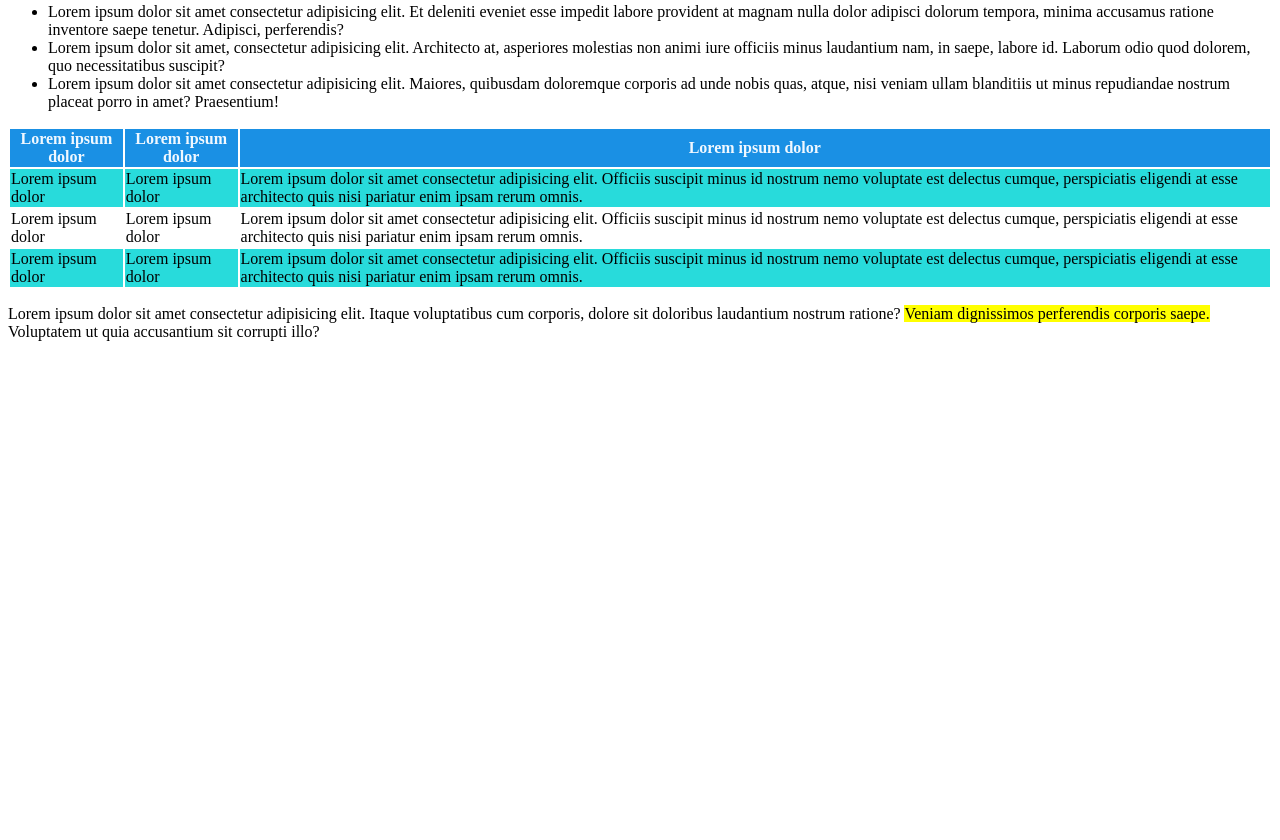
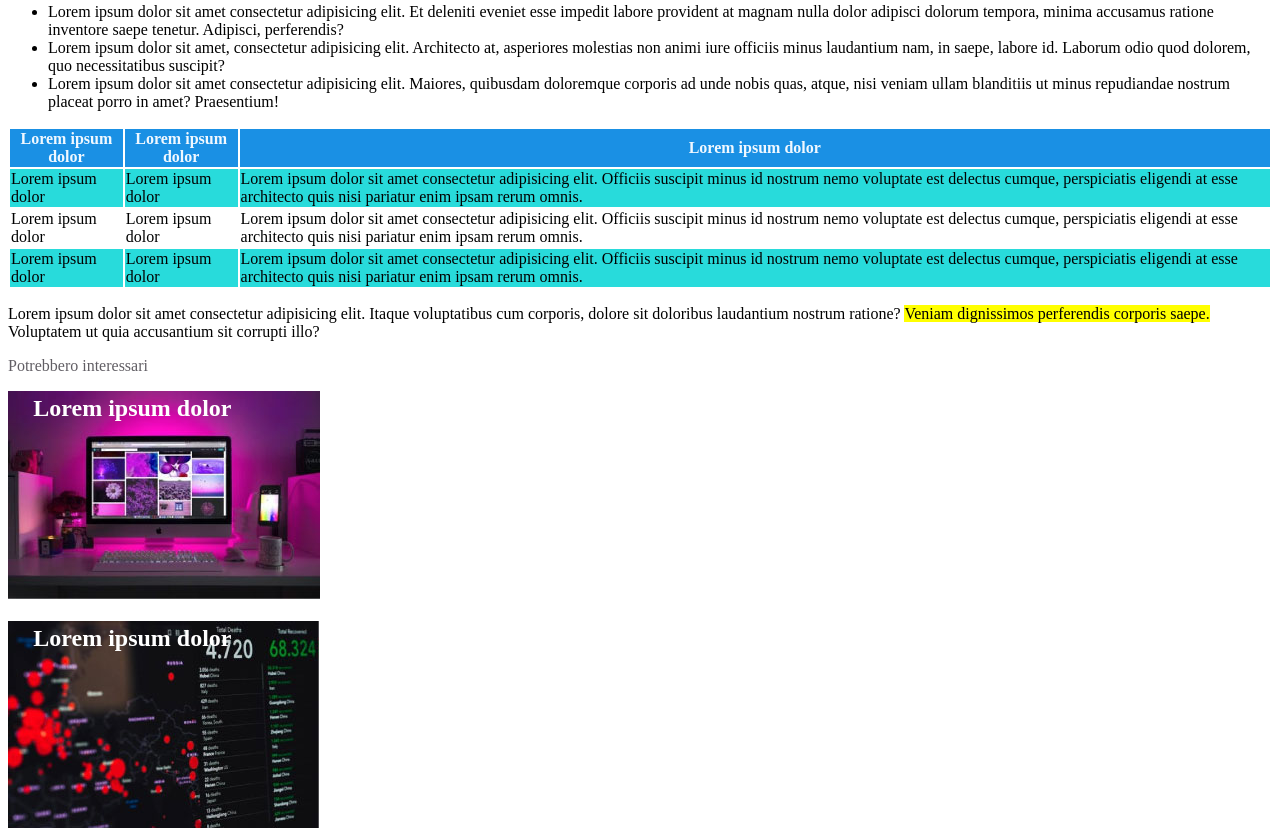
Before and after one commit to nicolasbernieri/html-css-booleaner, a plain HTML site: page index.html in a window 1280 px wide. Shown: the part 709-1549 px from the top of the page. Before the commit the page ends 1066 px from the top, so only its background shows below. Drawn offline with Linux system fonts and the light colour scheme.

Commit message:
feat: add final suggestion section

```diff
--- a/css/style.css
+++ b/css/style.css
@@ -1,35 +1,56 @@
-.logo{
+.logo {
     height: 40px;
 }
 
-.background{
+.background {
     background-color: rgb(0, 128, 255);
     height: 70px;
 }
 
-.grey-subtitle{
+.grey-subtitle {
     color: rgb(97, 94, 100);
 }
 
-.blue-subtitle{
+.blue-subtitle {
     color: rgb(0, 128, 255);
 }
-.credits{
-font-size: 10px;
+
+.credits {
+    font-size: 10px;
 }
 
-.highlighted-text{
+.highlighted-text {
     background-color: yellow;
 }
-.table-head{
+
+.table-head {
     background-color: rgb(26, 144, 228);
     color: aliceblue;
 }
 
-.first-line{
+.first-line {
     background-color: rgb(40, 219, 219);
 }
 
-.third-line{
+.third-line {
     background-color: rgb(40, 219, 219);
 }
+
+.suggestions {
+    color: rgb(97, 94, 100);
+}
+
+.image{
+    position: relative;
+}
+
+
+.text-image{
+    position: absolute;
+    top: 2%;
+    left: 2%;
+    color: rgb(255, 255, 255);
+    font-size: 24px;
+    font-weight: bold;
+
+}
--- a/index.html
+++ b/index.html
@@ -40,8 +40,10 @@
 
         <!-- paragraph and unordered list -->
         <section>
-            <p>Lorem ipsum, dolor sit amet consectetur adipisicing elit. <span class="highlighted-text">Voluptatibus aperiam incidunt nostrum impedit
-                rerum omnis,</span> iure eveniet quo cupiditate sit nam, ipsa quibusdam tempora at in optio recusandae!
+            <p>Lorem ipsum, dolor sit amet consectetur adipisicing elit. <span class="highlighted-text">Voluptatibus
+                    aperiam incidunt nostrum impedit
+                    rerum omnis,</span> iure eveniet quo cupiditate sit nam, ipsa quibusdam tempora at in optio
+                recusandae!
                 Laborum, aperiam.</p>
 
             <div>
@@ -75,23 +77,31 @@
                         <tr class="first-line">
                             <td>Lorem ipsum dolor</td>
                             <td>Lorem ipsum dolor</td>
-                        <td>Lorem ipsum dolor sit amet consectetur adipisicing elit. Officiis suscipit minus id nostrum nemo voluptate est delectus cumque, perspiciatis eligendi at esse architecto quis nisi pariatur enim ipsam rerum omnis.</td>
+                            <td>Lorem ipsum dolor sit amet consectetur adipisicing elit. Officiis suscipit minus id
+                                nostrum nemo voluptate est delectus cumque, perspiciatis eligendi at esse architecto
+                                quis nisi pariatur enim ipsam rerum omnis.</td>
                         </tr>
 
                         <tr>
                             <td>Lorem ipsum dolor</td>
                             <td>Lorem ipsum dolor</td>
-                        <td>Lorem ipsum dolor sit amet consectetur adipisicing elit. Officiis suscipit minus id nostrum nemo voluptate est delectus cumque, perspiciatis eligendi at esse architecto quis nisi pariatur enim ipsam rerum omnis.</td>
+                            <td>Lorem ipsum dolor sit amet consectetur adipisicing elit. Officiis suscipit minus id
+                                nostrum nemo voluptate est delectus cumque, perspiciatis eligendi at esse architecto
+                                quis nisi pariatur enim ipsam rerum omnis.</td>
                         </tr>
 
                         <tr class="third-line">
                             <td>Lorem ipsum dolor</td>
                             <td>Lorem ipsum dolor</td>
-                        <td>Lorem ipsum dolor sit amet consectetur adipisicing elit. Officiis suscipit minus id nostrum nemo voluptate est delectus cumque, perspiciatis eligendi at esse architecto quis nisi pariatur enim ipsam rerum omnis.</td>
+                            <td>Lorem ipsum dolor sit amet consectetur adipisicing elit. Officiis suscipit minus id
+                                nostrum nemo voluptate est delectus cumque, perspiciatis eligendi at esse architecto
+                                quis nisi pariatur enim ipsam rerum omnis.</td>
                         </tr>
                     </tbody>
                 </table>
-                <p>Lorem ipsum dolor sit amet consectetur adipisicing elit. Itaque voluptatibus cum corporis, dolore sit doloribus laudantium nostrum ratione? <span class="highlighted-text">Veniam dignissimos perferendis corporis saepe. </span> Voluptatem ut quia accusantium sit corrupti illo?</p>
+                <p>Lorem ipsum dolor sit amet consectetur adipisicing elit. Itaque voluptatibus cum corporis, dolore sit
+                    doloribus laudantium nostrum ratione? <span class="highlighted-text">Veniam dignissimos perferendis
+                        corporis saepe. </span> Voluptatem ut quia accusantium sit corrupti illo?</p>
             </div>
         </section>
         <!-- end table and second paragraph -->
@@ -99,7 +109,21 @@
 
     <!-- final suggestions section -->
     <footer>
+        <p class="suggestions">Potrebbero interessari</p>
 
+        <div class="image">
+            <img src="./img/monitor.jpg" alt="image of a monitor with purple lights background">
+            <div class="text-image">Lorem ipsum dolor
+            </div>
+        </div>
+
+        <br>
+
+ <div class="image">
+            <img src="./img/graph.jpg" alt="image of a monitor">
+            <div class="text-image">Lorem ipsum dolor
+            </div>
+        </div>
     </footer>
     <!-- end final suggestions section -->
 
```
Lines whose indentation alone changed are shown as unchanged.
